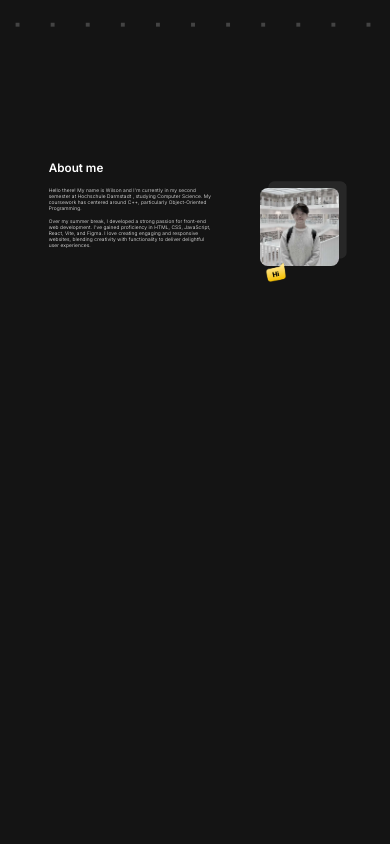
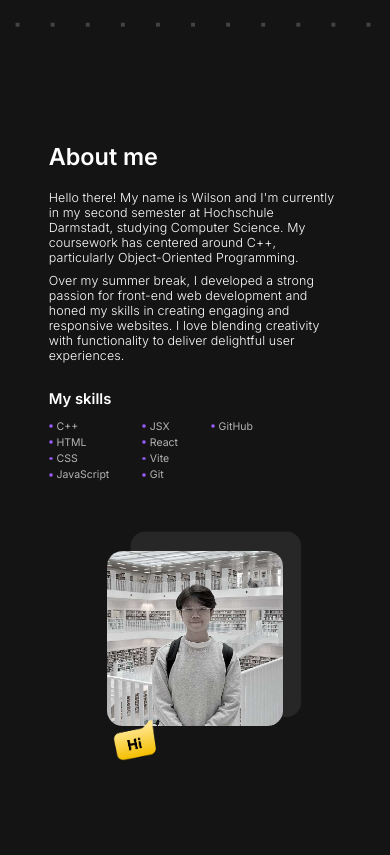
Before and after one commit to nicholassuwirman/Nicholas-Wilson-Suwirman-Portfolio, a React (Vite) app: page / in a window 390 px wide. Shown: the part 800-1655 px from the top of the page. Built offline with nearby package versions, Linux system fonts and the light colour scheme; a web font is replaced by a local one.

Commit message:
About section responsive update

```diff
--- a/index.html
+++ b/index.html
@@ -1,8 +1,9 @@
+
 <!doctype html>
 <html lang="en">
   <head>
     <meta charset="UTF-8" />
-    <link rel="icon" type="image/svg+xml" href="/vite.svg" />
+    <link rel="icon" type="image/svg+xml" href="/src/assets/name-logo-cropped.png" />
     <meta name="viewport" content="width=device-width, initial-scale=1.0" />
     <title>Nicholas Wilson Suwirman</title>
   </head>
--- a/src/App.jsx
+++ b/src/App.jsx
@@ -5,8 +5,6 @@ import Hero from './containers/hero/Hero'
 import About from './containers/about/about'
 
 function App() {
-  const [count, setCount] = useState(0)
-
   return (
     <>
       <Hero />
--- a/src/containers/about/about.css
+++ b/src/containers/about/about.css
@@ -1,8 +1,9 @@
 .about{
-  height: 80vh;
+  height: auto;
   background-color: rgb(20, 20, 20);
   padding: 2vw 6vw;
-  padding-top: 10vw;
+  padding-top: 5vw;
+  padding-bottom: 7vw;
   display: flex;
 }
 
@@ -58,3 +59,102 @@
   padding-top: 19vw;
   padding-right: 12vw;
 }
+
+.about-my-skills-text {
+  color: white;
+  font-family: var(--font-family);
+  font-weight: 600;
+  font-size: 1.5vw;
+  margin-bottom: 1.5vw;
+  margin-top: 3vw;
+}
+
+.about-function-skills-container {
+  display: flex;
+  align-items: center;
+  margin-bottom: 0.8vw;
+}
+
+.about-function-dot {
+  height: 0.5vw;
+}
+
+.about-function-text {
+  color: #B3B3B3;
+  font-family: var(--font-family);
+  font-size: 1vw;
+  text-align: center;
+  margin-left: 0.4vw;
+}
+
+.about-skills-container {
+  display: flex;
+  width: 60%;
+  justify-content: space-between;
+}
+
+@media screen and (max-width: 1024px) {
+  .about {
+    flex-direction: column;
+    height: auto;
+    padding-bottom: 40vw;
+  }
+
+  .about-left {
+    width: 85%;
+  }
+
+  .about-title {
+    font-size: 6vw;
+    margin-bottom: 5vw;
+  }
+
+  .about-description {
+    font-size: 3.2vw;
+  }
+
+  .about-my-skills-text {
+    font-size: 3.8vw;
+    margin-top: 7vw;
+    margin-bottom: 3vw;
+  }
+
+  .about-function-text {
+    font-size: 2.7vw;
+    margin-left: 1vw;
+  }
+
+  .about-skills-container {
+    width: 70%;
+  }
+
+  .about-function-dot {
+    height: 1vw;
+  }
+
+  .about-right {
+    width: 100%;
+  }
+
+  .about-photo {
+    height: 45vw;
+    top: 10vw;
+    left: -10vw;
+    border-radius: 4vw;
+    position: relative;
+  }
+
+  .about-photo-bg {
+    width: 48vw;
+    height: 48vw;
+    top: 5vw;
+    left: 40vw;
+  }
+
+  .about-hi {
+    height: 11vw;
+    top: 34vw;
+    left: -54vw;
+    position: relative;
+  }
+}
--- a/src/containers/about/about.jsx
+++ b/src/containers/about/about.jsx
@@ -4,29 +4,54 @@ import './about.css';
 import aboutPhoto from '../../assets/about-photo.jpg'
 import aboutPhotoBG from '../../assets/bg (2).png'
 import hi from '../../assets/hi.png'
+import dot from '../../assets/Ellipse 1.png'
+
+const Skills = ({text}) => {
+  return (
+    <div className="about-function-skills-container">
+      <img className="about-function-dot" src={dot} />
+      <p className="about-function-text">{text}</p>
+    </div>
+  )
+}
 
 const About = () => {
-
   return (
     <div className="about" id="about">
       <div className="about-left">
         <p className="about-title">About me</p>
         <p className="about-description">
           Hello there! My name is Wilson and I'm currently in my second semester at
-          Hochschule Darmstadt , studying Computer Science. My coursework has centered
+          Hochschule Darmstadt, studying Computer Science. My coursework has centered
           around C++, particularly Object-Oriented Programming.
         </p>
         <p className="about-description">
-        Over my summer break, I developed a strong passion for front-end web
-        development. I've gained proficiency in HTML, CSS, JavaScript, React,
-        Vite, and Figma. I love creating engaging and responsive websites,
-        blending creativity with functionality to deliver delightful user
-        experiences.
+          Over my summer break, I developed a strong passion for front-end web development and
+          honed my skills in creating engaging and responsive websites. I love blending creativity
+          with functionality to deliver delightful user experiences.
         </p>
+        <p className="about-my-skills-text">My skills</p>
+        <div className="about-skills-container">
+          <div className="about-skills-left">
+            <Skills text = {"C++"} />
+            <Skills text = {"HTML"} />
+            <Skills text = {"CSS"} />
+            <Skills text = {"JavaScript"} />
+          </div>
+          <div className="about-skills-middle">
+            <Skills text = {"JSX"} />
+            <Skills text = {"React"} />
+            <Skills text = {"Vite"} />
+            <Skills text = {"Git"} />
+          </div>
+          <div className="about-skills-right">
+            <Skills text = {"GitHub"} />
+          </div>
+        </div>
       </div>
       <div className="about-right">
+        <img className="about-photo-bg" src={aboutPhotoBG} />
         <img className="about-photo" src={aboutPhoto} />
-        <img className="about-photo-bg" src={aboutPhotoBG} />
         <img className="about-hi" src={hi} />
       </div>
     </div>
```
Also changed, not shown: src/assets/name-logo-cropped.png (added).
